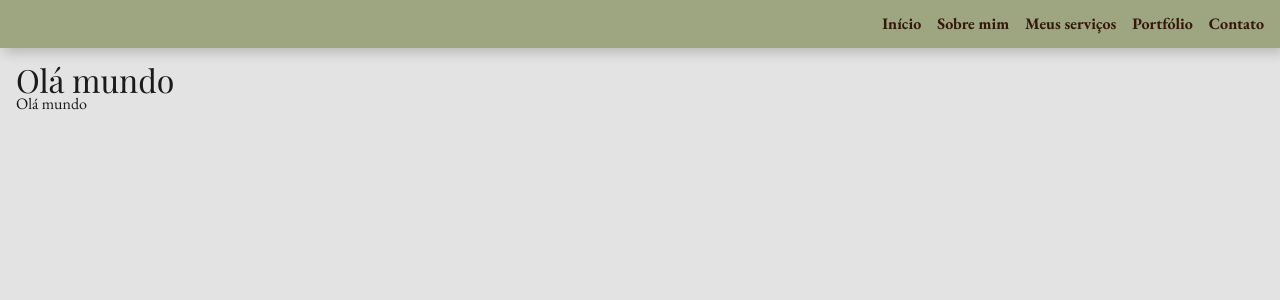
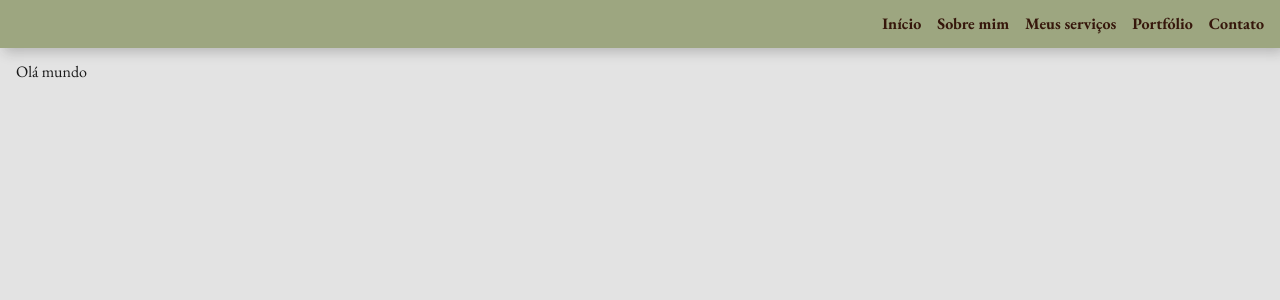
Before and after one commit to gioliveirass/portfolio-giovana, a React (Vite) app: page / in a window 1280 px wide. Shown: the top 300 px of the page. Built offline with nearby package versions, Linux system fonts and the light colour scheme; a web font is replaced by a local one.

Commit message:
feat: create Home Component base

```diff
--- /dev/null
+++ b/src/pages/homepage/components/home/index.tsx
@@ -0,0 +1,7 @@
+import "./index.scss";
+
+const Home = () => {
+  return <>Olá mundo</>;
+};
+
+export default Home;
--- a/src/pages/homepage/index.tsx
+++ b/src/pages/homepage/index.tsx
@@ -1,8 +1,9 @@
+import Home from "./components/home";
+
 const Homepage = () => {
   return (
     <>
-      <h1>Olá mundo</h1>
-      <p>Olá mundo</p>
+      <Home />
     </>
   );
 };
```
Also changed, not shown: src/pages/homepage/components/home/index.scss (added).
